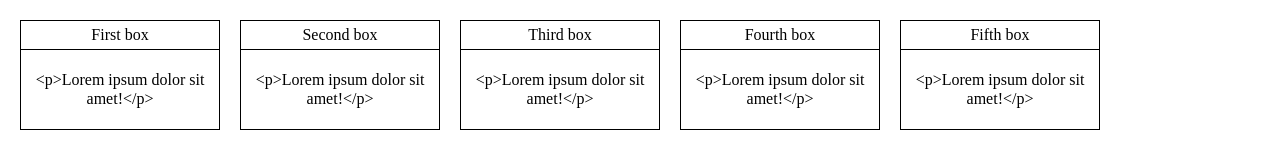
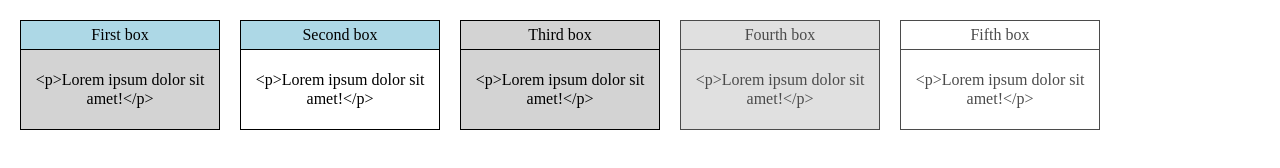
Before and after one commit to Kolumbryna22/Struktury_danych, a website: page index.html in a window 1280 px wide. Drawn offline with Linux system fonts and the light colour scheme.

Commit message:
Update script

```diff
--- a/js/script.js
+++ b/js/script.js
@@ -34,42 +34,55 @@
         },
     ];
 
-    function addElement(text) {
-        return document.createElement("p").appendChild(document.createTextNode(text));
+    function addElement(text, className) {
+        // create element with given class
+
+        var output = document.createElement("p");
+        output.appendChild(document.createTextNode(text));
+        output.setAttribute("class", className);
+
+        return output;
+    }
+
+    function addCategories(classList, element) {
+        // add classes to box
+
+        var i = 0;
+
+        while(classList[i]) {
+            element.classList.add(classList[i]);
+            i++;
+        }
+
+        return element;
     }
 
     function showData() {
         var i;
-        var div = [];
-        var title = [];
-        var content = [];
+        var box;
+        var title;
+        var content;
         var element = document.getElementById("dataContent");
 
         for(i = 0; i < data.length; i++) {
-            div[i] = document.createElement("div");
-            div[i].setAttribute("id", data[i].id);
-            div[i].setAttribute("class", "box");
+            // create box
+            box = document.createElement("div");
+            box.setAttribute("id", data[i].id);
+            box.setAttribute("class", "box");
 
-            title[i] = document.createElement("p");
-            title[i].appendChild(document.createTextNode(data[i].title));
-            title[i].setAttribute("class", "box-title");
+            // add classes to box
+            addCategories(data[i].categories, box);
 
-            content[i] = document.createElement("p");
-            content[i].appendChild(document.createTextNode(data[i].content));
-            content[i].setAttribute("class", "box-content");
+            // create title and content of box
+            title = addElement(data[i].title, "box-title");
+            content = addElement(data[i].content, "box-content");
 
-            div[i].appendChild(title[i]);
-            div[i].appendChild(content[i]);
+            // add title and content to box
+            box.appendChild(title);
+            box.appendChild(content);
 
-            // nie wiem dlaczego w ten sposób nie działa
-            // div[i].appendChild(addElement(data[i].title));
-            // div[i].appendChild(addElement(data[i].content);
-            // jak zrobię przez zmienną, np.:
-            // title[i] = addElement(data[i].title);
-            // div[i].appendChild(title[i]);
-            // to też nie działa tylko wystawia sam tekst bez tagu p
-
-            element.appendChild(div[i]);
+            // add box to DOM
+            element.appendChild(box);
         }
     }
 
--- a/sass/_little-bootstrap.scss
+++ b/sass/_little-bootstrap.scss
@@ -3,9 +3,12 @@
 }
 
 .special-header {
-    background-color: $color-special;
+    .box-title {
+        background-color: $color-special;
+    }
 }
 
 .important {
-    background-color: $color-important;
+    // atribute important is necessary
+    opacity: $opacity-important !important;
 }
--- a/sass/_variables.scss
+++ b/sass/_variables.scss
@@ -1,5 +1,7 @@
 $color-background: white;
 $color-box-border: black;
 $color-highlighted: lightgrey;
-$color-important: red;
 $color-special: lightblue;
+
+$opacity-important: 1;
+$opacity-normal: 0.7;
--- a/sass/molecules/_box.scss
+++ b/sass/molecules/_box.scss
@@ -2,4 +2,5 @@
     border: 1px solid $color-box-border;
     margin: 10px;
     width: 200px;
+    opacity: $opacity-normal;
 }
```
Also changed, not shown: css/style.css, 1 other file.
